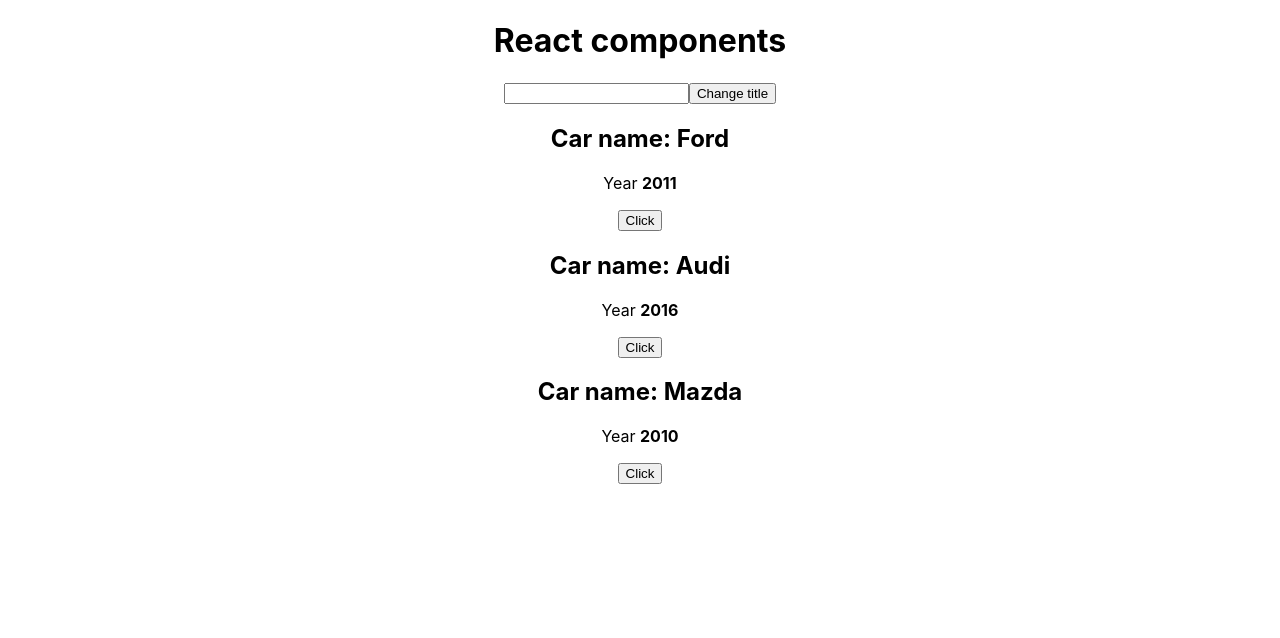
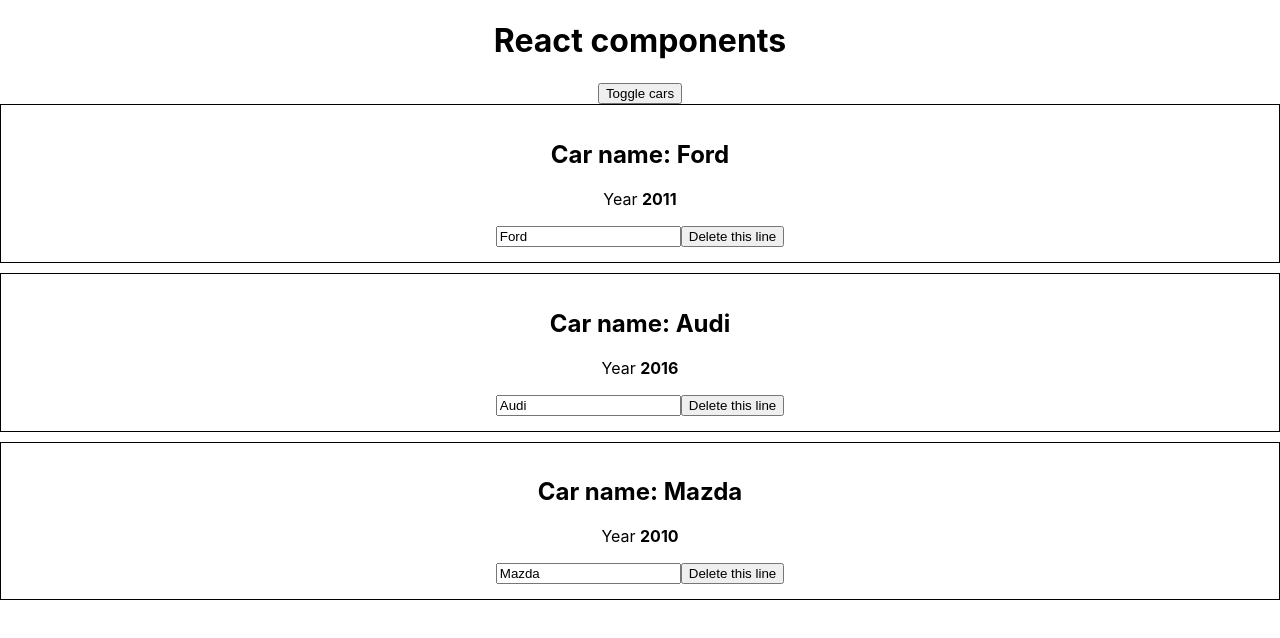
Before and after one commit to s1ep0y/reactLearning, a React (Create React App) app in the folder react_theory/: page / in a window 1280 px wide. Shown: the top 638 px of the page. Built offline with nearby package versions, Linux system fonts and the light colour scheme.

Commit message:
array control

```diff
--- a/react_theory/src/App.js
+++ b/react_theory/src/App.js
@@ -1,29 +1,56 @@
-import React, { Component } from 'react';
+import React, {Component} from 'react';
 import './App.css';
 import Car from './car/car'
 
 class App extends React.Component {
-  constructor(props){
+    constructor(props) {
         super(props);
         this.state = {
             cars: [
-        {name: 'Ford', year: 2011},
-        {name: 'Audi', year: 2016},
-        {name: 'Mazda', year: 2010}
+                {
+                    name: 'Ford',
+                    year: 2011
+                }, {
+                    name: 'Audi',
+                    year: 2016
+                }, {
+                    name: 'Mazda',
+                    year: 2010
+                }
             ],
-      pageTitle: "React components"
+            pageTitle: "React components",
+            showCars: true
         }
     }
-  changeTitle = (newTitle) =>{
+    changeTitle = (newTitle) => {
 
+        this.setState({pageTitle: newTitle})
+    }
+
+    // inputListen = (event) =>{   this.setState({     pageTitle: event.target.value
+    // }) }
+
+    toggleCars = () => {
         this.setState({
-      pageTitle: newTitle
+            showCars: !this.state.showCars
         })
     }
 
-  inputListen = (event) =>{
+    onChangeName = (name, index) =>{
+      const car = this.state.cars[index]
+      car.name = name
+      const carsArr = [...this.state.cars]
+      carsArr[index] = car
       this.setState({
-      pageTitle: event.target.value
+        carsArr
+      })
+    }
+
+    deleteCar(index){
+      const cars = this.state.cars.concat()
+      cars.splice(index, 1)
+      this.setState({
+        cars
       })
     }
 
@@ -38,14 +65,23 @@
             <div style={divStyle}>
                 <h1>{this.state.pageTitle}</h1>
 
-      <input type="text" onChange={this.inputListen}></input>
+                {/* <input type="text" onChange={this.inputListen}></input> */}
 
-      <button onClick={this.changeTitle.bind(this, 'Changed 1st btn')}>Change title</button>
-        {cars.map((info)=>
-        <Car name={info.name}
-        year = {info.year}
-        onChangeTitle={this.changeTitle.bind(this, info.name)}
-        />)}
+                <button onClick={this.toggleCars}>Toggle cars</button>
+
+                { this.state.showCars ?
+                    (cars.map(
+                        (info, index) => <Car
+                            key={index}
+                            name={info.name}
+                            year={info.year}
+                            onChangeName={event=>this.onChangeName(event.target.value, index)}
+                            deleteCar={this.deleteCar.bind(this, index)}
+                            />
+                    ))
+                    :null
+                }
+
             </div>
         );
     }
--- a/react_theory/src/car/car.js
+++ b/react_theory/src/car/car.js
@@ -1,10 +1,15 @@
 import React from 'react';
 
 export default (props) => (
-<div>
+<div style={{
+    border: '1px solid black',
+    marginBottom: '10px',
+    padding: '15px'
+}}>
     <h2>Car name: {props.name}</h2>
     <p>Year <strong>{props.year}</strong></p>
     <p style={{color: 'red'}}>{props.children}</p>
-    <button onClick={props.onChangeTitle}>Click</button>
+    <input type="Text" onChange={props.onChangeName} value={props.name}></input>
+    <button onClick={props.deleteCar}>Delete this line</button>
 </div>
 )
```
Lines whose indentation alone changed are shown as unchanged.
